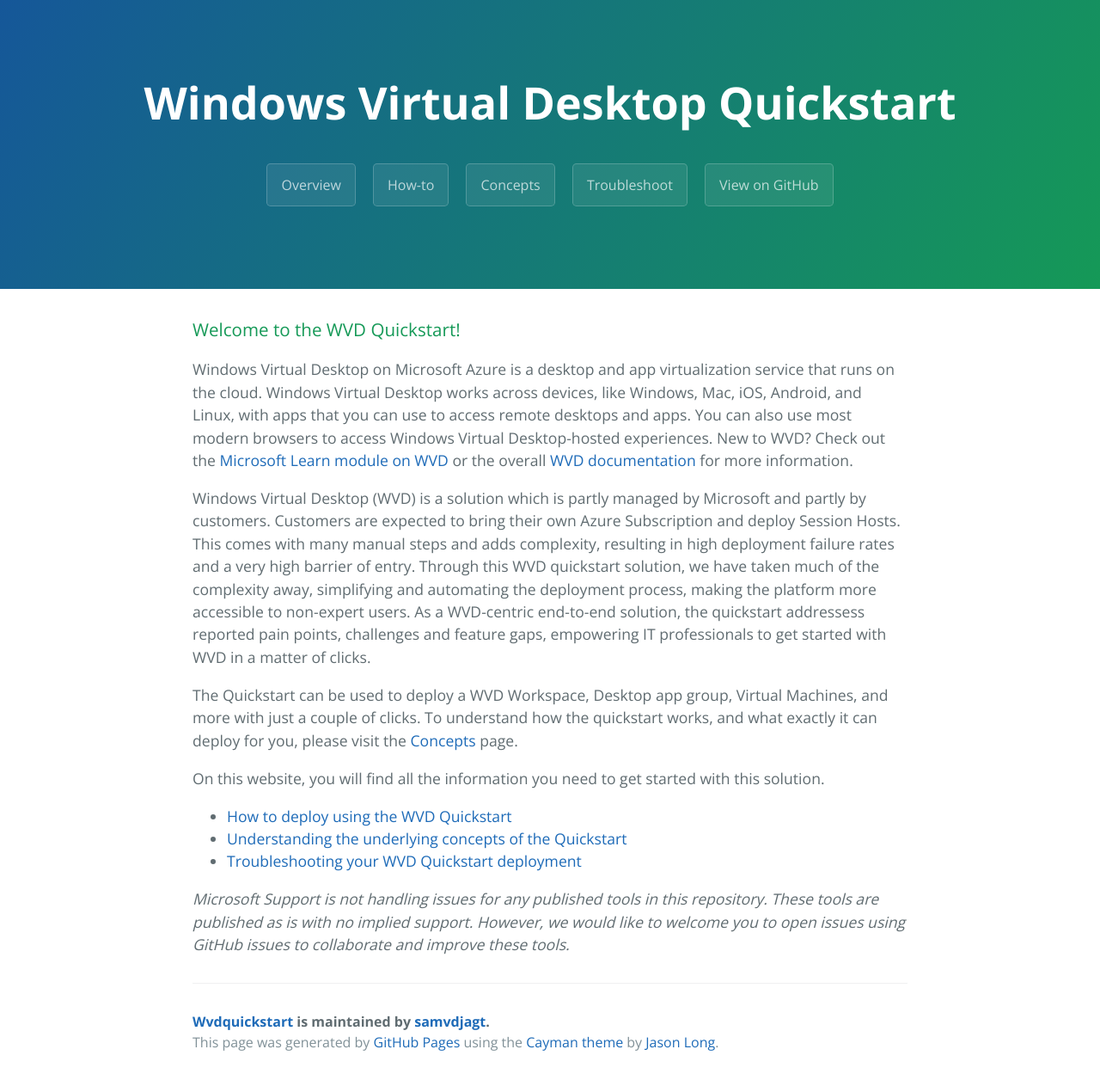
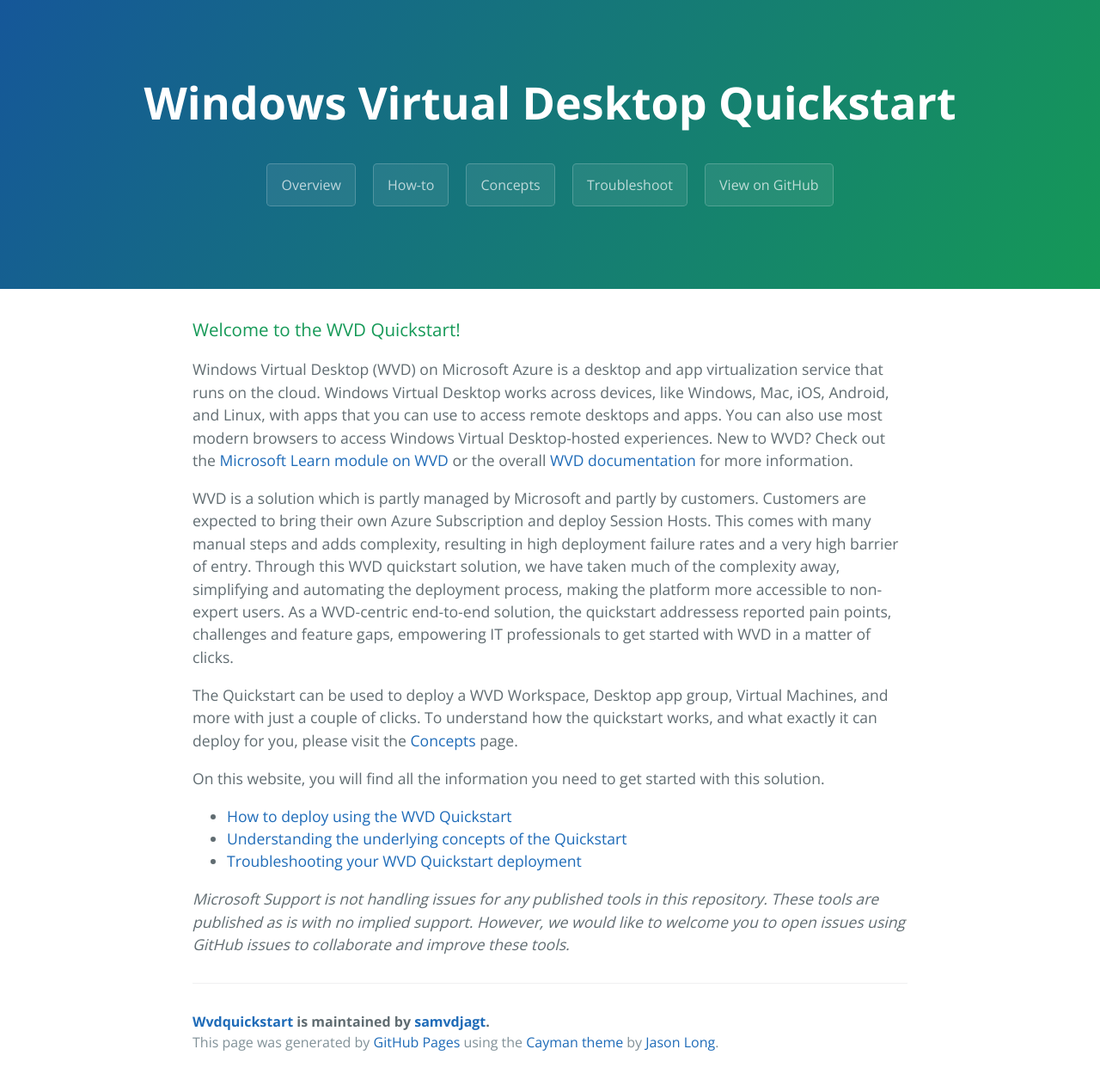
Before and after one commit to samvdjagt/wvdquickstart, a Jekyll site: the page built from index.md, in a window 1280 px wide. Shown: the whole page at 86% size. Built offline with Jekyll 4.4.1, drawn with Linux system fonts in a browser that asks for light colours.

Commit message:
Update index.md

```diff
--- a/index.md
+++ b/index.md
@@ -6,9 +6,9 @@
 
 ### Welcome to the WVD Quickstart!
 
-Windows Virtual Desktop on Microsoft Azure is a desktop and app virtualization service that runs on the cloud. Windows Virtual Desktop works across devices, like Windows, Mac, iOS, Android, and Linux, with apps that you can use to access remote desktops and apps. You can also use most modern browsers to access Windows Virtual Desktop-hosted experiences. New to WVD? Check out the <a href="https://docs.microsoft.com/en-us/learn/paths/m365-wvd/">Microsoft Learn module on WVD</a> or the overall <a href="https://aka.ms/wvddocs">WVD documentation</a> for more information.
+Windows Virtual Desktop (WVD) on Microsoft Azure is a desktop and app virtualization service that runs on the cloud. Windows Virtual Desktop works across devices, like Windows, Mac, iOS, Android, and Linux, with apps that you can use to access remote desktops and apps. You can also use most modern browsers to access Windows Virtual Desktop-hosted experiences. New to WVD? Check out the <a href="https://docs.microsoft.com/en-us/learn/paths/m365-wvd/">Microsoft Learn module on WVD</a> or the overall <a href="https://aka.ms/wvddocs">WVD documentation</a> for more information.
 
-Windows Virtual Desktop (WVD) is a solution which is partly managed by Microsoft and partly by customers. Customers are expected to bring their own Azure Subscription and deploy Session Hosts. This comes with many manual steps and adds complexity, resulting in high deployment failure rates and a very high barrier of entry. Through this WVD quickstart solution, we have taken much of the complexity away, simplifying and automating the deployment process, making the platform more accessible to non-expert users. As a WVD-centric end-to-end solution, the quickstart addressess reported pain points, challenges and feature gaps, empowering IT professionals to get started with WVD in a matter of clicks.
+WVD is a solution which is partly managed by Microsoft and partly by customers. Customers are expected to bring their own Azure Subscription and deploy Session Hosts. This comes with many manual steps and adds complexity, resulting in high deployment failure rates and a very high barrier of entry. Through this WVD quickstart solution, we have taken much of the complexity away, simplifying and automating the deployment process, making the platform more accessible to non-expert users. As a WVD-centric end-to-end solution, the quickstart addressess reported pain points, challenges and feature gaps, empowering IT professionals to get started with WVD in a matter of clicks.
 
 The Quickstart can be used to deploy a WVD Workspace, Desktop app group, Virtual Machines, and more with just a couple of clicks. To understand how the quickstart works, and what exactly it can deploy for you, please visit the <a href="concepts">Concepts</a> page.
 
```
